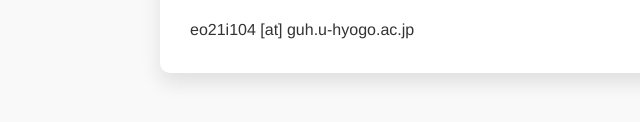
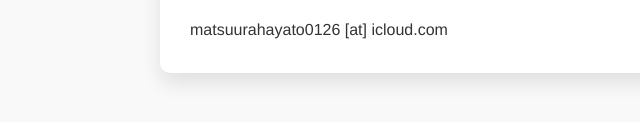
Before and after one commit to hhyytt0126/MyWeb, a plain HTML site: page index.html in a window 1280 px wide. Shown: the part 866-988 px from the top of the page, 0-640 px from the left. Drawn offline with Linux system fonts and the light colour scheme.

Commit message:
メールアドレスの変更

```diff
--- a/index.html
+++ b/index.html
@@ -52,7 +52,7 @@
                 <div class="section">
                     <h2>Contact</h2>
                     <div class="contact-info">
-                        <p>eo21i104 [at] guh.u-hyogo.ac.jp</p>
+                        <p>matsuurahayato0126 [at] icloud.com</p>
                     </div>
 
                 </div>
```
